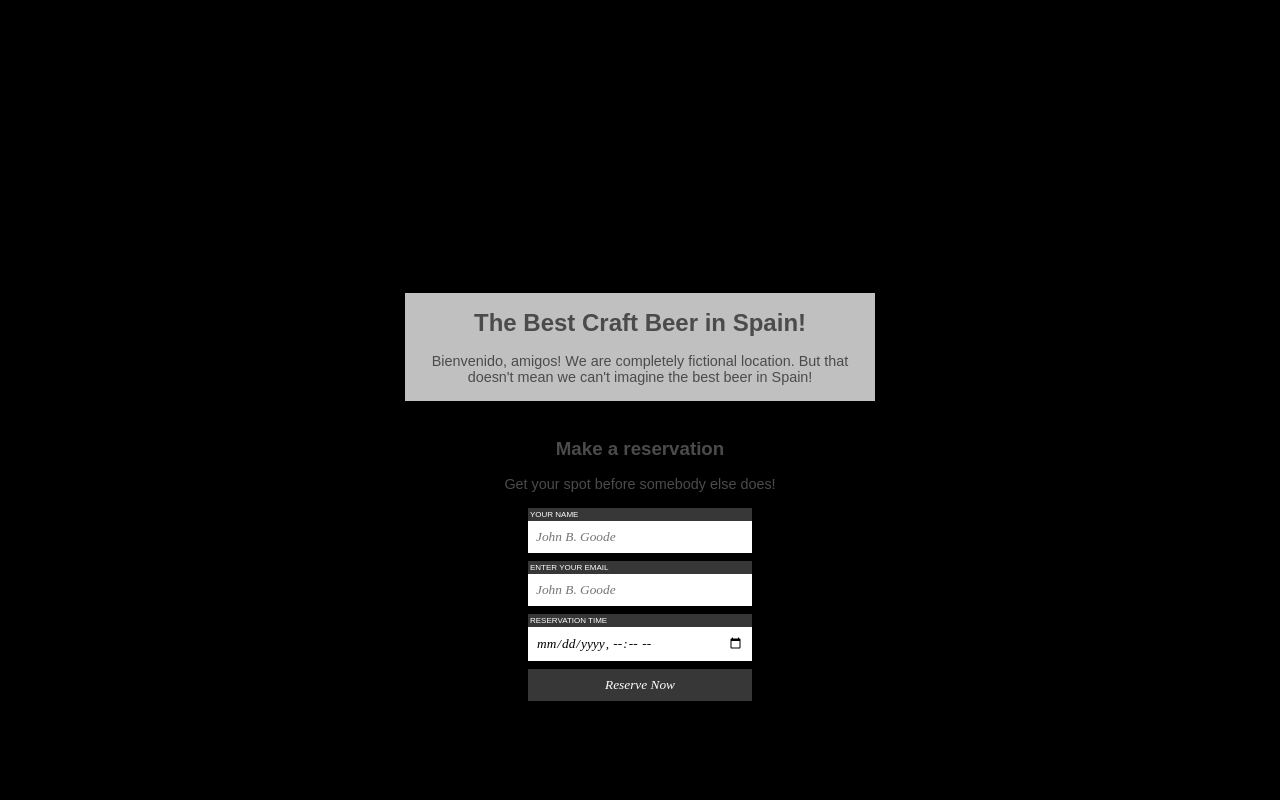
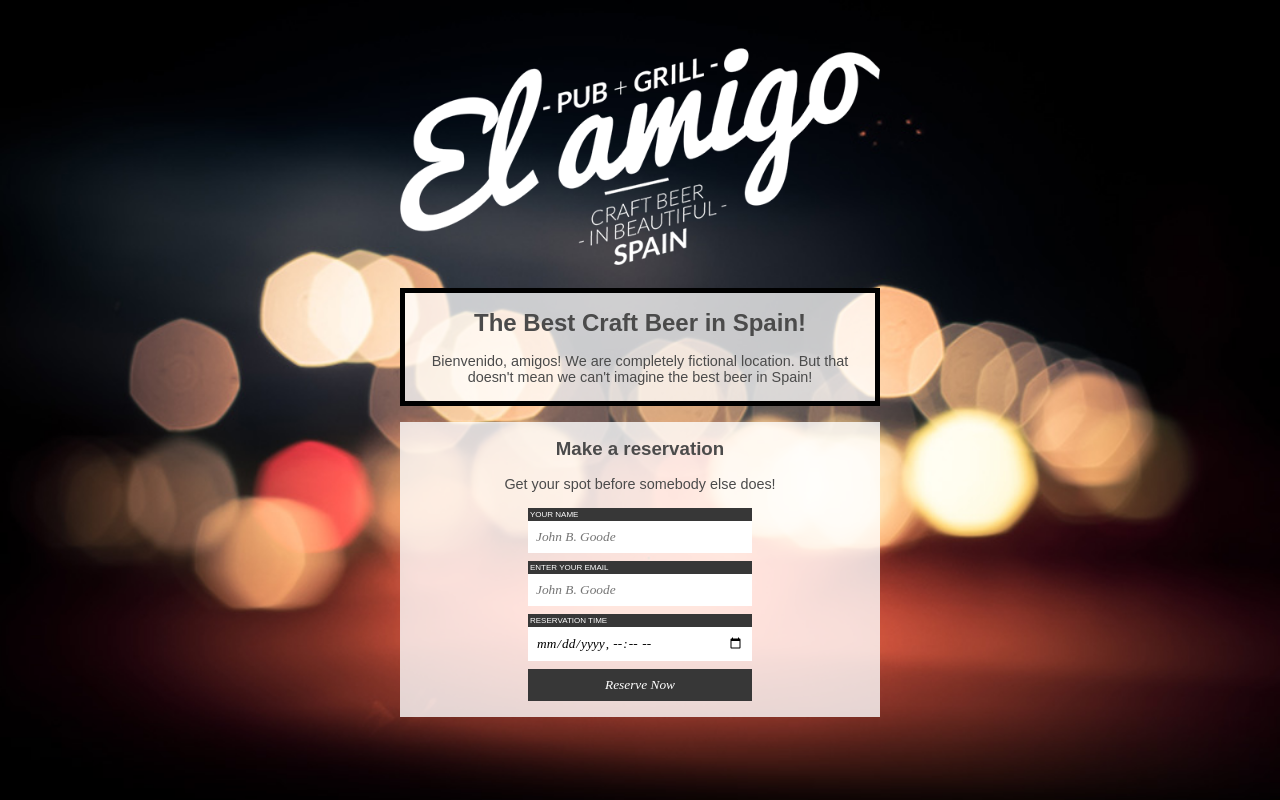
Before and after one commit to cemkgrbz/uib-data-stylingforms-cemkgrbz, a plain HTML site: page index.html in a window 1280 px wide. Drawn offline with Linux system fonts and the light colour scheme; the site is published under a folder, as on GitHub Pages, so addresses that start at the root find nothing.

Commit message:
Update style.css

```diff
--- a/style.css
+++ b/style.css
@@ -5,7 +5,7 @@
 }
 
 body {
-    background-image: url(/images/background.jpg);
+    background-image: url(./images/background.jpg);
     background-repeat: no-repeat;
     background-size: cover;
     background-color: black;
@@ -13,7 +13,7 @@ body {
 }
 
 header {
-    background-image: url(/images/logo.png);
+    background-image: url(./images/logo.png);
     height: 15em;
     width: 30em;
     background-repeat: no-repeat;
@@ -41,7 +41,7 @@ header {
     text-align: center;
     width: 30rem;
     margin: 1rem auto;
-    background-image: url(/images/transparent_white.png);
+    background-image: url(./images/transparent_white.png);
     padding: 1rem;
     color: rgb(75, 75, 75);
 }
```
